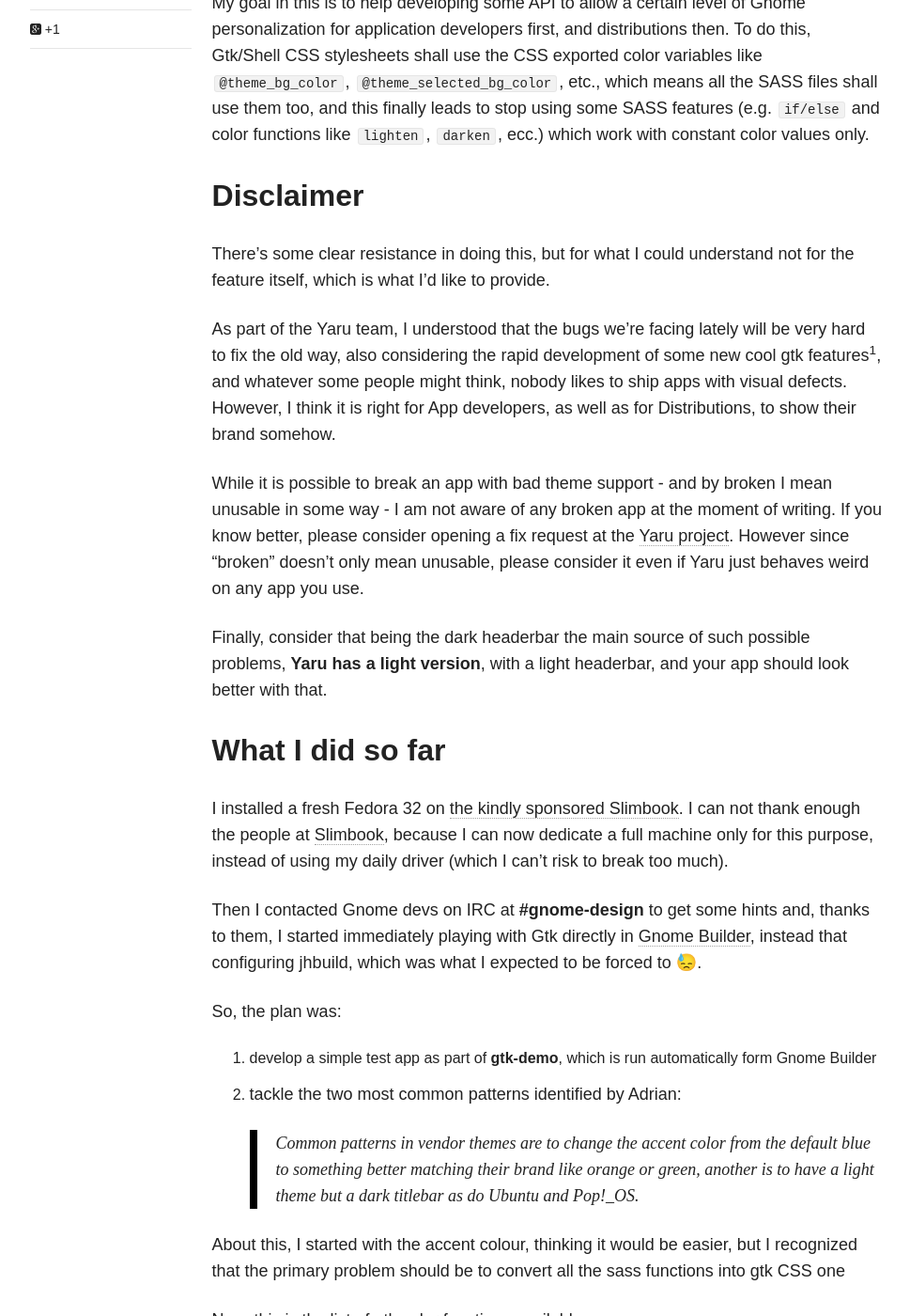
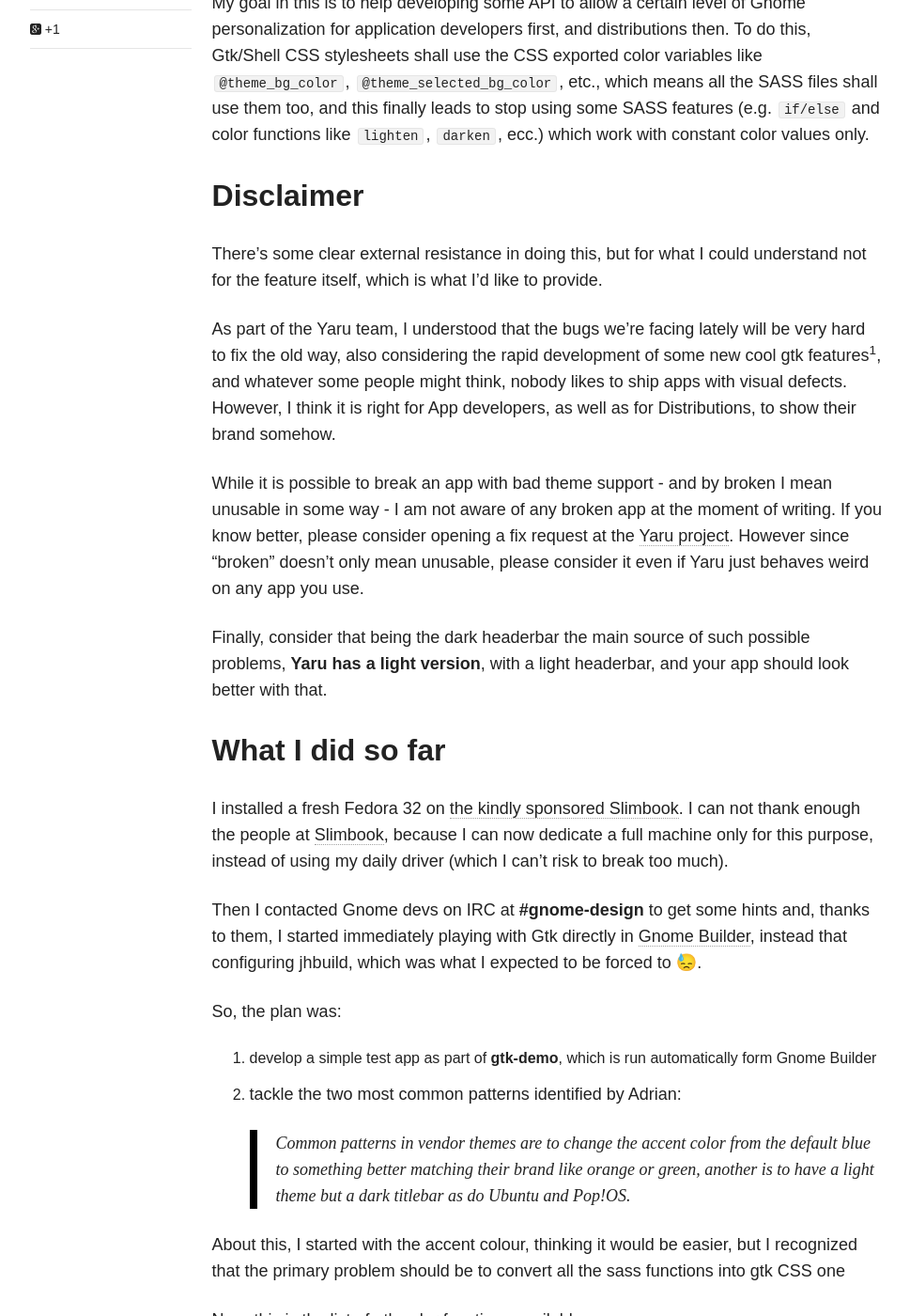
Before and after one commit to clobrano/clobrano.github.io, a Jekyll site: the page built from _posts/blog/2020-08-17-coloring-api-part1.md, in a window 1280 px wide and 1400 px high, scrolled down 780 px. Shown: the whole window at 94% size, without its empty margins (154-1123 px from the left). Built offline with Jekyll 4.4.1, drawn with Linux system fonts in a browser that asks for light colours; nearby versions of some CDN libraries.

Commit message:
update coloring api part1

```diff
--- a/_posts/blog/2020-08-17-coloring-api-part1.md
+++ b/_posts/blog/2020-08-17-coloring-api-part1.md
@@ -23,7 +23,7 @@
 
 ## Disclaimer
 
-There's some clear resistance in doing this, but for what I could understand not for the feature itself, which is what I'd like to provide.
+There's some clear external resistance in doing this, but for what I could understand not for the feature itself, which is what I'd like to provide.
 
 As part of the Yaru team, I understood that the bugs we're facing lately will be very hard to fix the old way, also considering the rapid development of some new cool gtk features[^libhandy], and whatever some people might think, nobody likes to ship apps with visual defects. However, I think it is right for App developers, as well as for Distributions, to show their brand somehow.
 
@@ -43,7 +43,7 @@
 1. develop a simple test app as part of **gtk-demo**, which is run automatically form Gnome Builder
 2. tackle the two most common patterns identified by Adrian:
 
-   > Common patterns in vendor themes are to change the accent color from the default blue to something better matching their brand like orange or green, another is to have a light theme but a dark titlebar as do Ubuntu and Pop!_OS.
+   > Common patterns in vendor themes are to change the accent color from the default blue to something better matching their brand like orange or green, another is to have a light theme but a dark titlebar as do Ubuntu and Pop!OS.
 
 About this, I started with the accent colour, thinking it would be easier, but I recognized that the primary problem should be to convert all the sass functions into gtk CSS one
 
```
